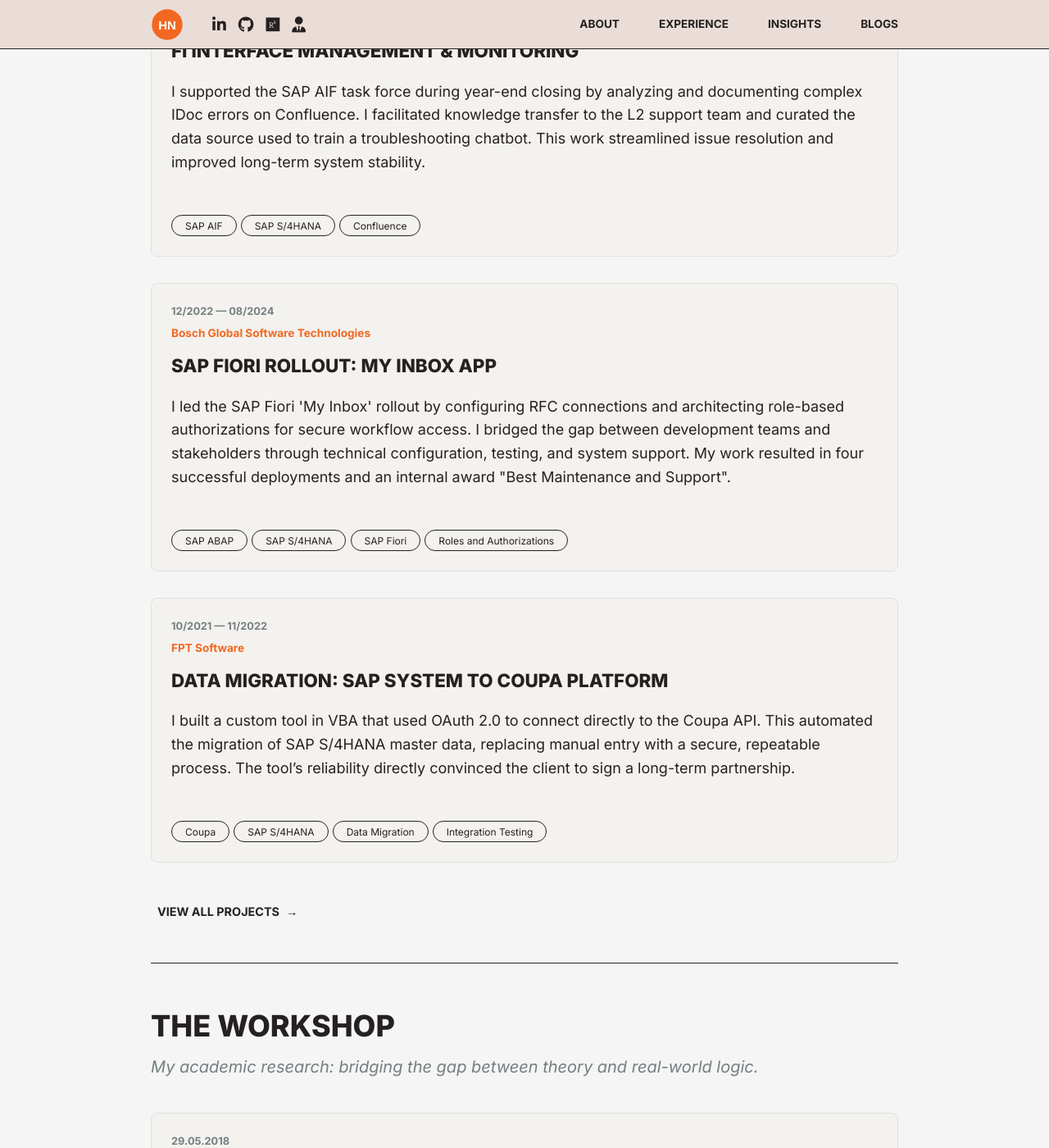
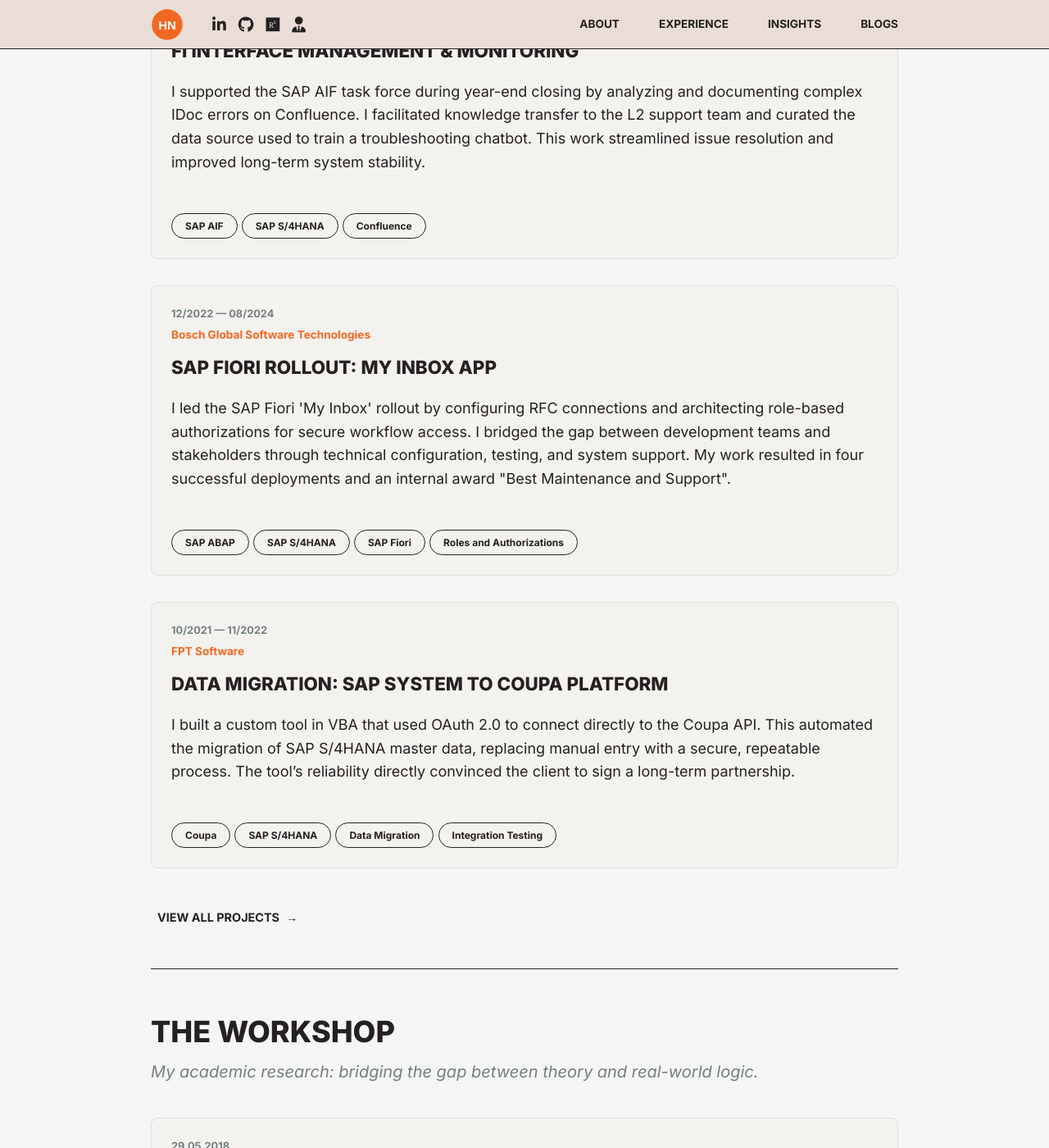
Before and after one commit to huongntn/portfolio-website, a Jekyll site: the page built from index.html, in a window 1280 px wide and 1400 px high, scrolled down 1014 px. Shown: the whole window at 82% size. Built offline with Jekyll 4.4.1, drawn with Linux system fonts in a browser that asks for light colours.

Commit message:
Update style.css

```diff
--- a/assets/css/style.css
+++ b/assets/css/style.css
@@ -81,7 +81,7 @@
 .back-home .arrow-left { margin-right: 0.8rem; transition: transform 0.2s ease; display: inline-block; }
 .back-home:hover .arrow-left { transform: translateX(-5px); }
 
-.skill-tag { border: 1px solid var(--text-main); padding: 0.3rem 1rem; border-radius: 20px; font-size: 0.75rem; }
+.skill-tag { display: inline-block; white-space: nowrap; border: 1px solid var(--text-main); font-family: var(--font-family); font-weight: 700; padding: 0.3rem 1rem; border-radius: 20px; font-size: 0.75rem; }
 
 /* Archive All Projects Page */
 .archive-page-container { max-width: 960px; margin: 0 auto; padding: 0 1.5rem; }
```
